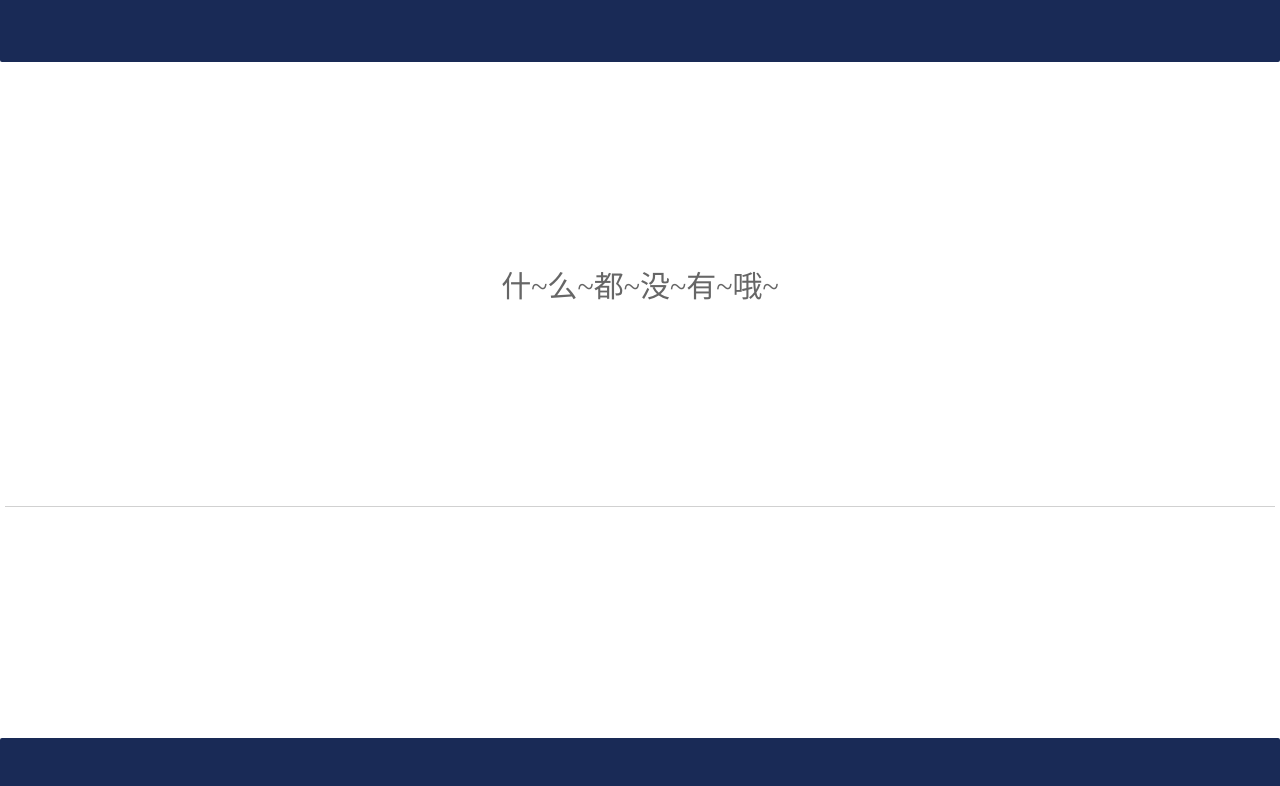
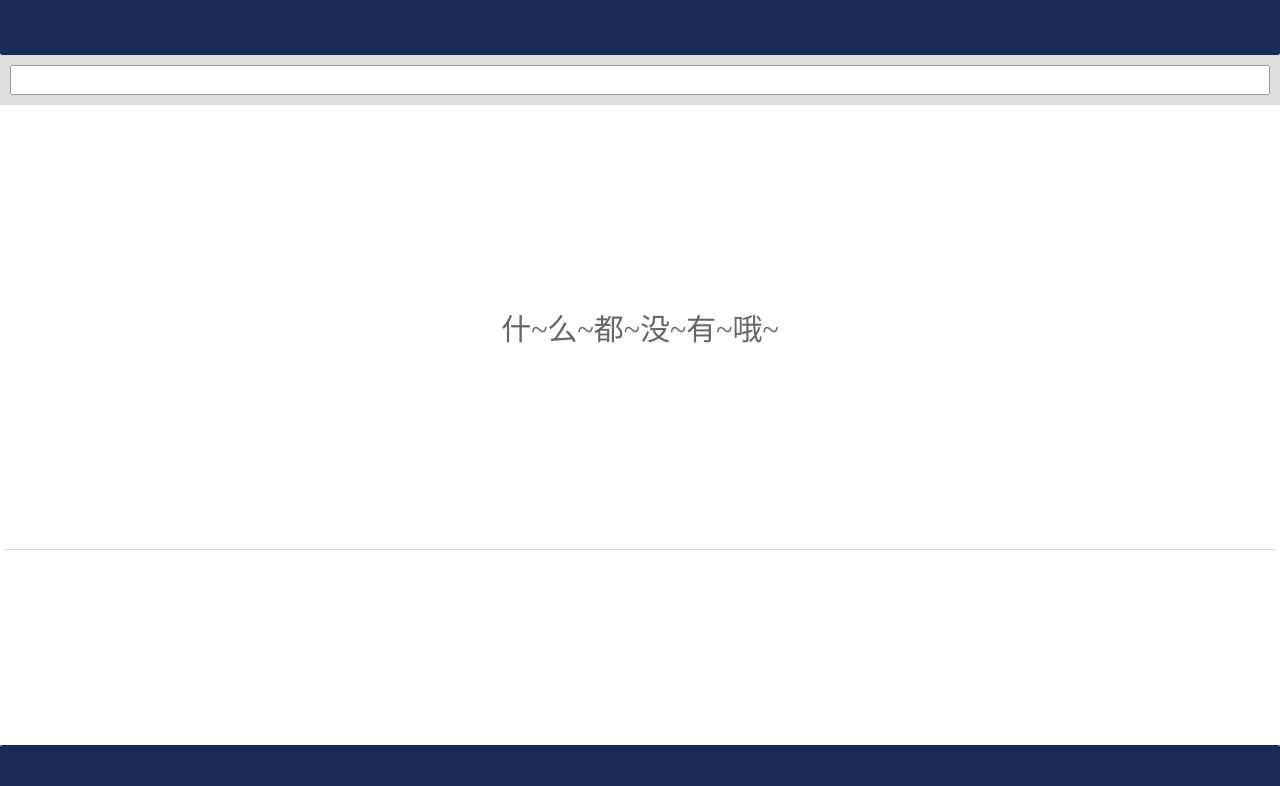
Before and after one commit to ChaoQunPeng/explorer-view, a Vue app: page /#/ in a window 1280 px wide. Shown: the top 786 px of the page. Built offline with nearby package versions, Linux system fonts and the light colour scheme; a small style sheet from the web is missing.

Commit message:
feat:增加搜索文件功能

```diff
--- a/src/App.vue
+++ b/src/App.vue
@@ -3,7 +3,7 @@
     <header-bar></header-bar>
     <div class="body" :class="{'video-body':isVideoPage}">
       <keep-alive exclude="Video">
-        <router-view />
+        <router-view></router-view>
       </keep-alive>
     </div>
     <tab-bar></tab-bar>
@@ -41,9 +41,22 @@ export default {
   box-sizing: border-box;
 }
 
+:root {
+  --header-bar-height: 55px;
+  --tabbar-height: 55px;
+}
+
+.header-bar {
+  height: var(--header-bar-height);
+}
+
 .body {
-  height: calc(100vh - 124px);
+  height: calc(100vh - (var(--header-bar-height) + var(--tabbar-height)));
   overflow: auto;
+}
+
+.tabbar {
+  height: var(--tabbar-height);
 }
 
 .video-body {
@@ -51,7 +64,8 @@ export default {
 }
 
 .icon {
-  width: 1em; height: 1em;
+  width: 1em;
+  height: 1em;
   vertical-align: -0.15em;
   fill: currentColor;
   overflow: hidden;
--- a/src/components/HeaderBar.vue
+++ b/src/components/HeaderBar.vue
@@ -54,7 +54,6 @@ export default {
 
 <style scoped lang="less">
 .header-bar {
-  height: 62px;
   display: flex;
   align-items: center;
   padding: 0 10px;
--- a/src/components/HelloWorld.vue
+++ /dev/null
@@ -1,57 +0,0 @@
-<template>
-  <div class="hello">
-    <h1>{{ msg }}</h1>
-    <p>
-      For a guide and recipes on how to configure / customize this project,<br>
-      check out the
-      <a href="https://cli.vuejs.org" target="_blank" rel="noopener">vue-cli documentation</a>.
-    </p>
-    <h3>Installed CLI Plugins</h3>
-    <ul>
-      <li><a href="https://github.com/vuejs/vue-cli/tree/dev/packages/%40vue/cli-plugin-router" target="_blank" rel="noopener">router</a></li>
-    </ul>
-    <h3>Essential Links</h3>
-    <ul>
-      <li><a href="https://vuejs.org" target="_blank" rel="noopener">Core Docs</a></li>
-      <li><a href="https://forum.vuejs.org" target="_blank" rel="noopener">Forum</a></li>
-      <li><a href="https://chat.vuejs.org" target="_blank" rel="noopener">Community Chat</a></li>
-      <li><a href="https://twitter.com/vuejs" target="_blank" rel="noopener">Twitter</a></li>
-      <li><a href="https://news.vuejs.org" target="_blank" rel="noopener">News</a></li>
-    </ul>
-    <h3>Ecosystem</h3>
-    <ul>
-      <li><a href="https://router.vuejs.org" target="_blank" rel="noopener">vue-router</a></li>
-      <li><a href="https://vuex.vuejs.org" target="_blank" rel="noopener">vuex</a></li>
-      <li><a href="https://github.com/vuejs/vue-devtools#vue-devtools" target="_blank" rel="noopener">vue-devtools</a></li>
-      <li><a href="https://vue-loader.vuejs.org" target="_blank" rel="noopener">vue-loader</a></li>
-      <li><a href="https://github.com/vuejs/awesome-vue" target="_blank" rel="noopener">awesome-vue</a></li>
-    </ul>
-  </div>
-</template>
-
-<script>
-export default {
-  name: 'HelloWorld',
-  props: {
-    msg: String
-  }
-}
-</script>
-
-<!-- Add "scoped" attribute to limit CSS to this component only -->
-<style scoped lang="less">
-h3 {
-  margin: 40px 0 0;
-}
-ul {
-  list-style-type: none;
-  padding: 0;
-}
-li {
-  display: inline-block;
-  margin: 0 10px;
-}
-a {
-  color: #42b983;
-}
-</style>
--- a/src/components/TabBar.vue
+++ b/src/components/TabBar.vue
@@ -56,7 +56,6 @@ export default {
 <style lang="less" scoped>
 .tabbar {
   display: flex;
-  height: 62px;
   background: #192a56;
   color: #fff;
   border-top-left-radius: 2px;
--- /dev/null
+++ b/src/config.js
@@ -0,0 +1,12 @@
+const CONFIG = {
+  // 服务端接口地址（一般不用改）
+  apiHost: 'http://localhost:3030/',
+  // 资源服务器地址（我自己是用IIS部署的一个）
+  resourceHost: 'http://localhost:8020/',
+  // 本地工作根路径，用于读取本地文件
+  diskRoot: 'D:/',
+}
+
+export {
+  CONFIG
+}
--- a/src/plugin/convertAccessPath.js
+++ b/src/plugin/convertAccessPath.js
@@ -3,7 +3,7 @@ import store from '../store'
 export default {
   install(Vue, options) {
     Vue.prototype.$convertAccessPath = function (data) {
-      const path = data.replace("D:\\Movies\\", store.state.resourceHost);
+      const path = data.replace(store.state.diskRoot, store.state.resourceHost);
       return path;
     }
   }
--- a/src/store/index.js
+++ b/src/store/index.js
@@ -1,18 +1,12 @@
 import Vue from 'vue'
 import Vuex from 'vuex'
+import { CONFIG } from '../config'
 
 Vue.use(Vuex)
 
 const store = new Vuex.Store({
   state: {
-    // 服务端接口地址
-    apiHost: 'http://localhost:3030/',
-    // apiHost: 'http://192.168.137.1:3030/',
-    // 视频文件的地址
-    resourceHost: 'http://localhost:8020/',
-    // resourceHost: 'http://192.168.137.1:8020/',
-    // 本地工作根路径
-    diskRoot: 'D:/',
+    ...CONFIG,
     // 目录路径，用于前进后退 文件对象：文件名、后缀名、文件路径和类型（是文件还是文件夹）
     dirList: [],
     // 当前路径下的所有文件
--- a/src/views/Home.vue
+++ b/src/views/Home.vue
@@ -1,8 +1,11 @@
 <template>
   <div>
-    <ul class="ev-file-list">
+    <div class="search-bar">
+      <input class="search-bar-input" type="text" v-model="searchKey" />
+    </div>
+    <ul class="ev-file-list" ref="fileList">
       <li v-for="(file,index) in list" :key="index" @click="clickItem(file)">
-        <div class="ev-file-item">
+        <a class="ev-file-item" href="javascript:;">
           <div class="icon">
             <!-- [item.type=='file'?'icon-xingzhuangcopy':'icon-file1'] -->
             <i class="iconfont" :class="setFileIcon(file)"></i>
@@ -11,7 +14,7 @@
             {{file.name}}
             <!-- <div class="content-txt"></div> -->
           </div>
-        </div>
+        </a>
       </li>
 
       <li class="no-data-tip" v-if="!list.length">什~么~都~没~有~哦~</li>
@@ -27,6 +30,8 @@ export default {
   data() {
     return {
       list: [],
+      originList: [],
+      searchKey: '',
     };
   },
   created() {
@@ -42,6 +47,8 @@ export default {
         });
       }).then((list) => {
         this.list = list;
+        // 筛选后还原原始数组的时候用
+        this.originList = list;
       });
     },
     setFileIcon(file) {
@@ -85,6 +92,7 @@ export default {
     forward(file) {
       file.path = file.path + '\\';
       getFileList(file.path, () => {
+        this.searchKey = '';
         this.$store.commit('forward', file);
       });
     },
@@ -130,6 +138,9 @@ export default {
           break;
       }
     },
+    searchKeyChange(event) {
+      this.searchKey = event.target.value;
+    },
   },
   watch: {
     '$store.state.dirList': function (dirList) {
@@ -140,8 +151,15 @@ export default {
 
       getFileList(currentPath).then((list) => {
         this.list = list;
+        this.originList = list;
         this.$store.commit('setList', list);
       });
+    },
+    searchKey: function (value) {
+      this.list = this.originList.filter(
+        (e) =>
+          e.name.toLocaleUpperCase().indexOf(value.toLocaleUpperCase()) > -1
+      );
     },
   },
 };
@@ -155,8 +173,13 @@ export default {
   > li {
     border-bottom: 1px solid #d1d1d1;
 
-    &:last-child {
-      // border-bottom: none;
+    > a:active {
+      background: #00a8ff;
+      transition: all .3s;
+
+      .content {
+        color: #fff;
+      }
     }
   }
 }
@@ -165,6 +188,7 @@ export default {
   display: flex;
   align-items: center;
   min-height: 60px;
+  text-decoration: none;
 
   .icon {
     width: 50px;
@@ -195,4 +219,23 @@ export default {
   font-size: 30px;
   color: #666;
 }
+
+.search-bar {
+  width: 100%;
+  padding: 10px;
+  background: #ddd;
+
+  &-input {
+    width: 100%;
+    height: 30px;
+    padding: 0 10px;
+    border-radius: 2px;
+    border: 1px solid #999;
+
+    &:focus {
+      outline: none;
+      border: 1px solid #666;
+    }
+  }
+}
 </style>
--- a/src/views/Video.vue
+++ b/src/views/Video.vue
@@ -45,12 +45,10 @@ export default {
     video.addEventListener('ended', () => {
       // 说明是最后一个了，就跳到第一个去，目前这么做，循环播放
       if (this.currentVideIndex == this.videoList.length - 1) {
-        // this.videoSrc = this.videoList[0].path;
         this.videoSrc = this.$convertAccessPath(this.videoList[0].path);
         this.changeTitle(this.videoList[0].name);
         this.currentVideIndex = 0;
       } else {
-        // this.videoSrc = this.videoList[this.currentVideIndex + 1].path;
         this.videoSrc = this.$convertAccessPath(
           this.videoList[this.currentVideIndex + 1].path
         );
@@ -58,7 +56,6 @@ export default {
         this.currentVideIndex++;
       }
     });
-    // console.log(video.ended);
   },
   methods: {
     play(item, index) {
```
Also changed, not shown: src/components/List.vue (deleted, +0 -27 lines).
